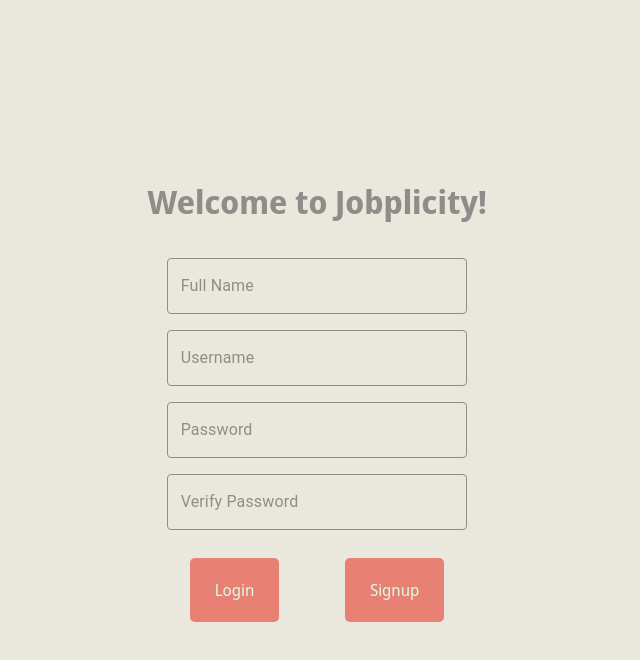
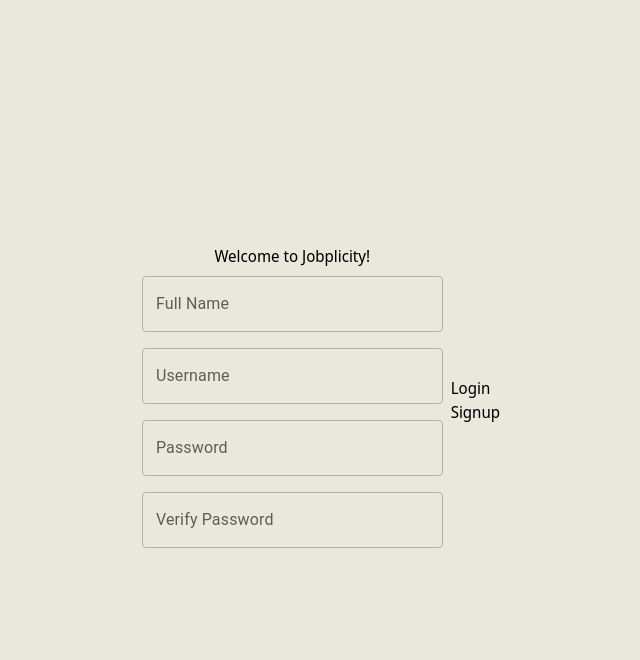
Before and after one commit to JobTrack-Jigglypuff/Jobplicity, a React app: page / in a window 1280 px wide. Both pictures are taken after a click on the element "Signup". Shown: the top 660 px of the page, without its empty margins (323-963 px from the left). Built offline with nearby package versions, Linux system fonts and the light colour scheme; the HTML template or start-up script is replaced by a standard one.

Commit message:
[Frontend] Setup Redux Toolkit

```diff
--- /dev/null
+++ b/interfaces.ts
@@ -0,0 +1,3 @@
+export interface signupState {
+  isSignup: boolean;
+};
--- a/package.json
+++ b/package.json
@@ -17,10 +17,13 @@
     "@emotion/react": "^11.7.1",
     "@emotion/styled": "^11.6.0",
     "@mui/material": "^5.4.1",
+    "@reduxjs/toolkit": "^1.7.2",
+    "@types/react-redux": "^7.1.22",
     "mini-css-extract-plugin": "^2.5.3",
     "node-sass": "^7.0.1",
     "react": "^17.0.2",
     "react-dom": "^17.0.2",
+    "react-redux": "^7.2.6",
     "react-router-dom": "^6.2.1",
     "sass-loader": "^12.5.0"
   },
--- /dev/null
+++ b/src/Redux/hooks.ts
@@ -0,0 +1,6 @@
+import { TypedUseSelectorHook, useDispatch, useSelector } from 'react-redux';
+import type { RootState, AppDispatch } from './store';
+
+// Use throughout your app instead of plain `useDispatch` and `useSelector`
+export const useAppDispatch = () => useDispatch<AppDispatch>();
+export const useAppSelector: TypedUseSelectorHook<RootState> = useSelector;
--- /dev/null
+++ b/src/Redux/slice/signupSlice.ts
@@ -0,0 +1,21 @@
+import { createSlice, PayloadAction } from '@reduxjs/toolkit';
+import { signupState } from '../../../interfaces';
+
+const initialState: signupState = {
+  isSignup: false,
+};
+
+export const signupSlice = createSlice({
+  name: 'signup',
+  initialState,
+  reducers: {
+    setSignup: (state, action: PayloadAction<boolean>) => {
+      state.isSignup = action.payload;
+    },
+  },
+});
+
+// Action creators are generated for each case reducer function
+export const { setSignup } = signupSlice.actions;
+
+export default signupSlice.reducer;
--- /dev/null
+++ b/src/Redux/store.ts
@@ -0,0 +1,13 @@
+import { configureStore } from '@reduxjs/toolkit';
+import signupReducer from './slice/signupSlice';
+
+export const store = configureStore({
+  reducer: {
+    signup: signupReducer,
+  },
+});
+
+// Infer the `RootState` and `AppDispatch` types from the store itself
+export type RootState = ReturnType<typeof store.getState>;
+// Inferred type: {posts: PostsState, comments: CommentsState, users: UsersState}
+export type AppDispatch = typeof store.dispatch;
--- a/src/components/LandingPage.tsx
+++ b/src/components/LandingPage.tsx
@@ -1,12 +1,16 @@
 import * as React from 'react';
 import '../styles/LandingPage.scss';
 import Login from './Login';
+import Signup from './Signup';
+import { useAppSelector } from '../Redux/hooks';
 
 const LandingPage = () => {
+  const signupState = useAppSelector(state => state.signup.isSignup);
+
   return (
     <>
       <div className='landing-container'>
-        <Login />
+        {signupState ? <Signup /> : <Login />}
       </div>
     </>
   );
--- a/src/components/Login.tsx
+++ b/src/components/Login.tsx
@@ -1,49 +1,21 @@
 import * as React from 'react';
 import '../styles/Login.scss';
-import { useState, useEffect } from 'react';
+import { useState } from 'react';
 import TextField from './TextField';
+import { useAppDispatch, useAppSelector } from '../Redux/hooks';
+import { setSignup } from '../Redux/slice/signupSlice';
 
 const Login = () => {
   const [error, useError] = useState(false);
-  const [signUp, useSignUp] = useState(false);
+
+  const signupState = useAppSelector(state => state.signup.isSignup);
+  const dispatch = useAppDispatch();
 
   return (
     <>
       <div className='login-container'>
         <h1>Welcome to Jobplicity!</h1>
-        {signUp ? (
-          <div className='signup-textfield'>
-          <div className='left-container'>
-            <TextField
-              error={error}
-              label='Full Name'
-              helperText=''
-              password={false}
-            />
-            <TextField
-              error={error}
-              label='Username'
-              helperText='Not a valid username'
-              password={false}
-            />
-          </div>
-          <div className='right-container'>
-            <TextField
-              error={error}
-              label='Password'
-              helperText=''
-              password={true}
-            />
-            <TextField
-              error={error}
-              label='Verify Password'
-              helperText="Password doesn't match"
-              password={true}
-            />
-          </div>
-          </div>
-        ) : (
-          <>
+
         <TextField
           error={error}
           label='Username'
@@ -56,13 +28,12 @@
           helperText='Incorrect Username/Password'
           password={true}
         />
-          </>
-        )}
+
         <div className='button-container'>
-          <div className='login-button' onClick={() => useSignUp(false)}>
+          <div className='login-button'>
             <a>Login</a>
           </div>
-          <div className='signup-button' onClick={() => useSignUp(true)}>
+          <div className='signup-button' onClick={() => dispatch(setSignup(true))}>
             <a>Signup</a>
           </div>
         </div>
--- a/src/components/Signup.tsx
+++ b/src/components/Signup.tsx
@@ -1,11 +1,54 @@
 import * as React from 'react';
+import { useState } from 'react';
 import '../styles/Signup.scss';
+import TextField from './TextField';
 
 const Signup = () => {
+  const [error, useError] = useState(false);
+
   return (
     <>
       <div className='signup-container'>
-        signup
+        <h1>Welcome to Jobplicity!</h1>
+        <div>
+          <div className='left-container'>
+            <TextField
+              error={error}
+              label='Full Name'
+              helperText=''
+              password={false}
+            />
+            <TextField
+              error={error}
+              label='Username'
+              helperText='Not a valid username'
+              password={false}
+            />
+          </div>
+          <div className='right-container'>
+            <TextField
+              error={error}
+              label='Password'
+              helperText=''
+              password={true}
+            />
+            <TextField
+              error={error}
+              label='Verify Password'
+              helperText="Password doesn't match"
+              password={true}
+            />
+          </div>
+        </div>
+      </div>
+
+      <div className='button-container'>
+        <div className='login-button'>
+          <a>Login</a>
+        </div>
+        <div className='signup-button'>
+          <a>Signup</a>
+        </div>
       </div>
     </>
   );
--- a/src/index.tsx
+++ b/src/index.tsx
@@ -1,5 +1,7 @@
 import * as React from 'react';
 import * as ReactDOM from 'react-dom';
+import { store } from './Redux/store';
+import { Provider } from 'react-redux';
 import { BrowserRouter } from 'react-router-dom';
 import './styles.css';
 import './styles/index.scss';
@@ -7,9 +9,11 @@
 
 ReactDOM.render(
   <React.StrictMode>
-    <BrowserRouter>
-      <App />
-    </BrowserRouter>
+    <Provider store={store}>
+      <BrowserRouter>
+        <App />
+      </BrowserRouter>
+    </Provider>
   </React.StrictMode>,
   document.getElementById('app')
 );
--- a/src/styles/Signup.scss
+++ b/src/styles/Signup.scss
@@ -0,0 +1,13 @@
+.signup-container {
+  display: flex;
+  flex-direction: column;
+  justify-content: center;
+  align-items: center;
+
+  .left-container, .right-container {
+    display: flex;
+    flex-direction: column;
+    justify-content: center;
+    align-items: center;
+  }
+}
```
Lines whose indentation alone changed are shown as unchanged.
